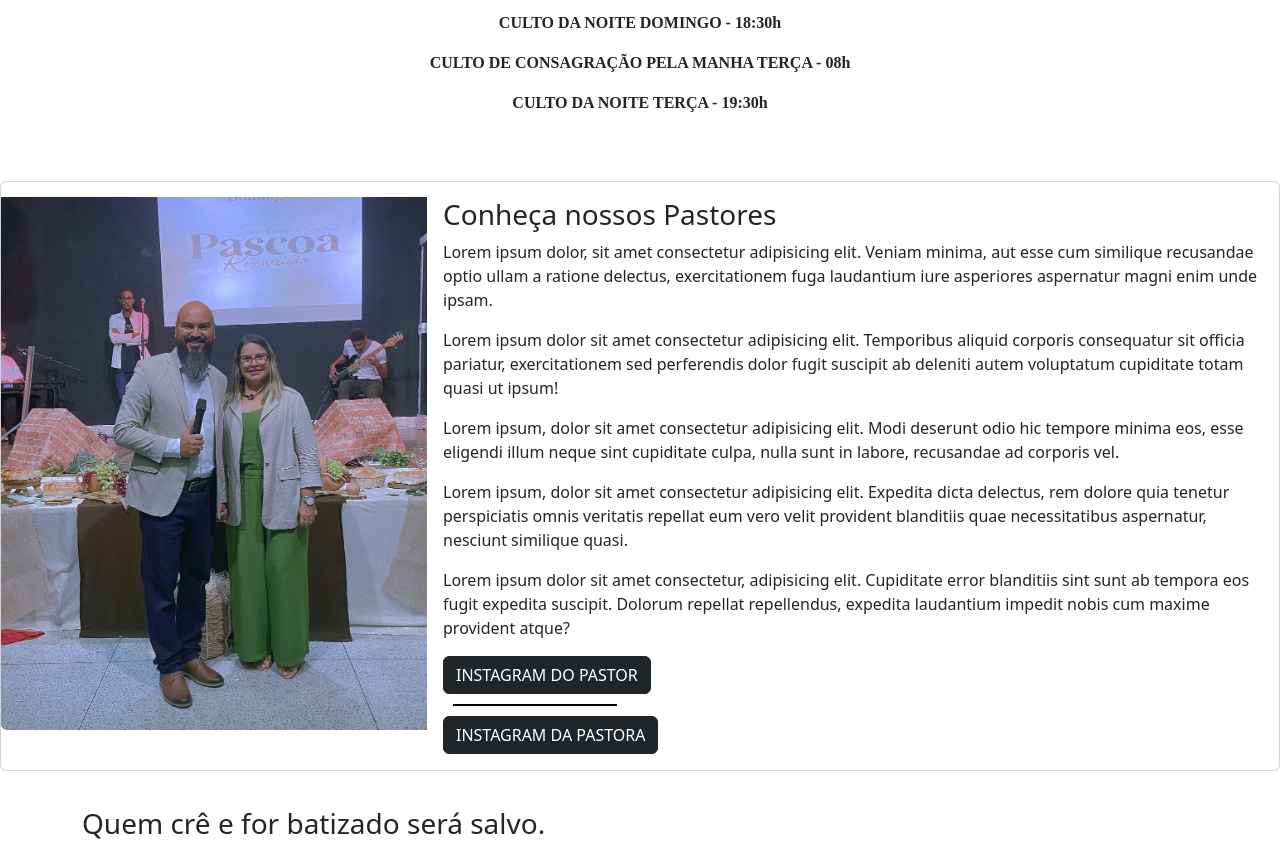
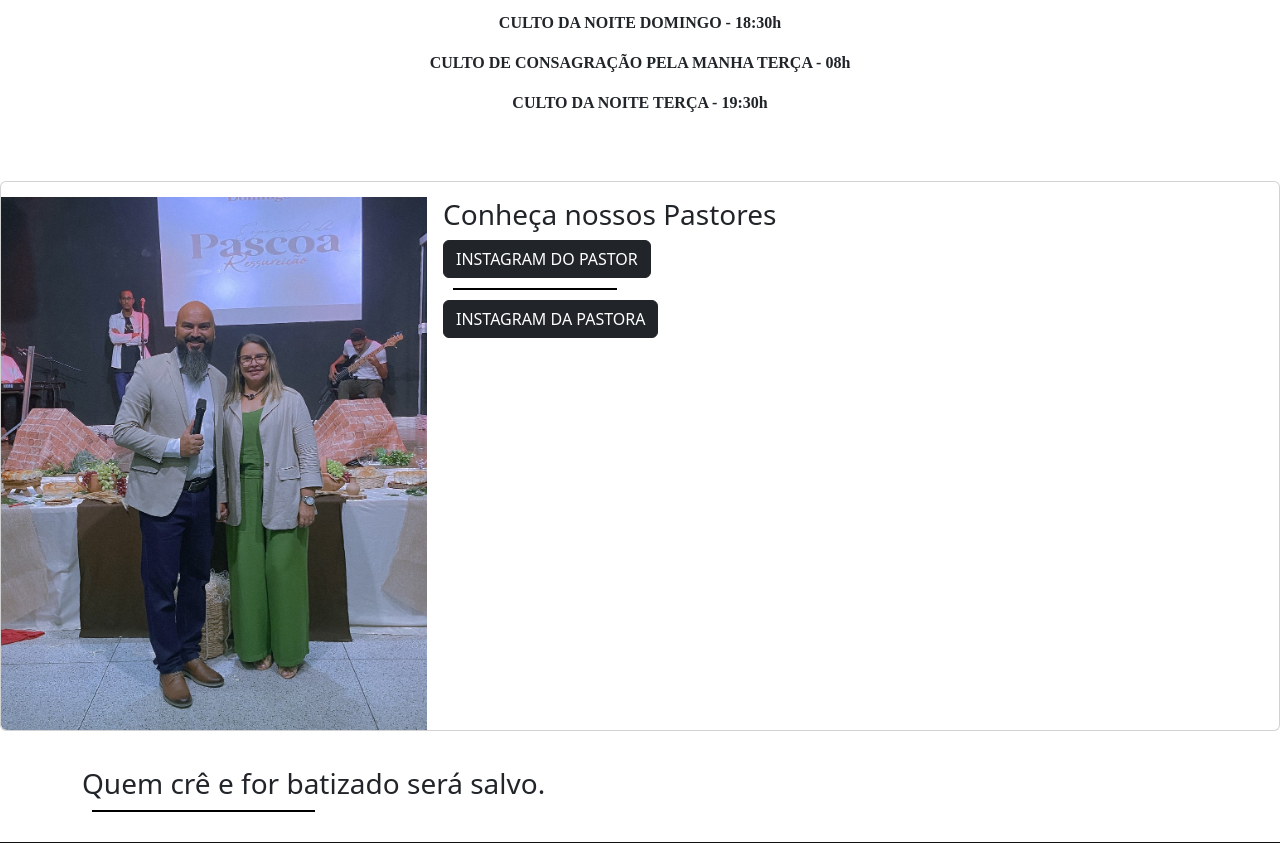
Before and after one commit to williamrx777/comunidadecristarompendoemfe, a Django app: page / in a window 1280 px wide. Shown: the part 1205-2048 px from the top of the page. Run offline with Django 5.2, Linux system fonts and the light colour scheme; data that the repository does not hold is empty.

Commit message:
Atualizar o home.html

```diff
--- a/app/culto/templates/home.html
+++ b/app/culto/templates/home.html
@@ -64,11 +64,6 @@
                       <div class="col-md-8">
                           <div class="card-body">
                               <h3 class="card-title">Conheça nossos Pastores</h3>
-                              <p class="card-text">Lorem ipsum dolor, sit amet consectetur adipisicing elit. Veniam minima, aut esse cum similique recusandae optio ullam a ratione delectus, exercitationem fuga laudantium iure asperiores aspernatur magni enim unde ipsam.</p>
-                              <p class="card-text">Lorem ipsum dolor sit amet consectetur adipisicing elit. Temporibus aliquid corporis consequatur sit officia pariatur, exercitationem sed perferendis dolor fugit suscipit ab deleniti autem voluptatum cupiditate totam quasi ut ipsum!</p>
-                              <p class="card-text">Lorem ipsum, dolor sit amet consectetur adipisicing elit. Modi deserunt odio hic tempore minima eos, esse eligendi illum neque sint cupiditate culpa, nulla sunt in labore, recusandae ad corporis vel.</p>
-                              <p class="card-text">Lorem ipsum, dolor sit amet consectetur adipisicing elit. Expedita dicta delectus, rem dolore quia tenetur perspiciatis omnis veritatis repellat eum vero velit provident blanditiis quae necessitatibus aspernatur, nesciunt similique quasi.</p>
-                              <p class="card-text">Lorem ipsum dolor sit amet consectetur, adipisicing elit. Cupiditate error blanditiis sint sunt ab tempora eos fugit expedita suscipit. Dolorum repellat repellendus, expedita laudantium impedit nobis cum maxime provident atque?</p>
                               <a href="https://www.instagram.com/alebarros1702/">
                                   <button class="btn btn-dark">
                                       INSTAGRAM DO PASTOR
```
